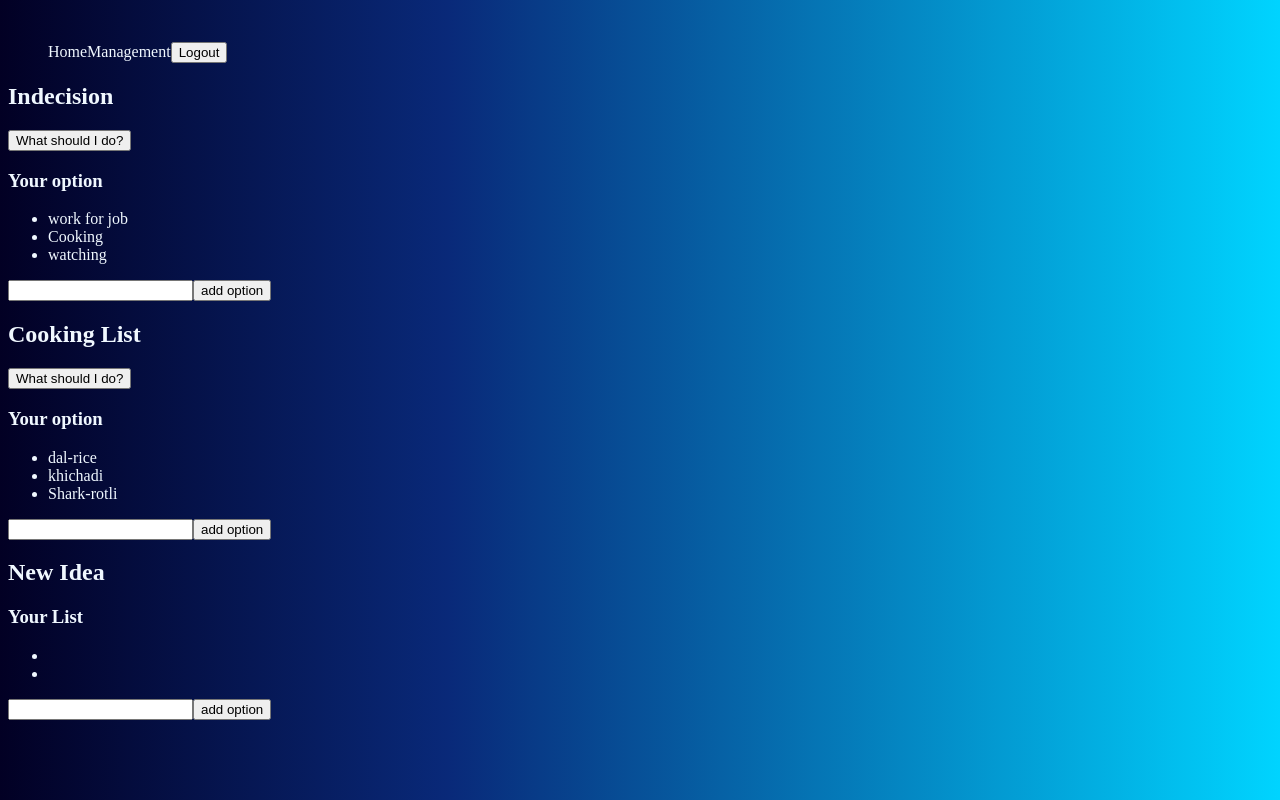
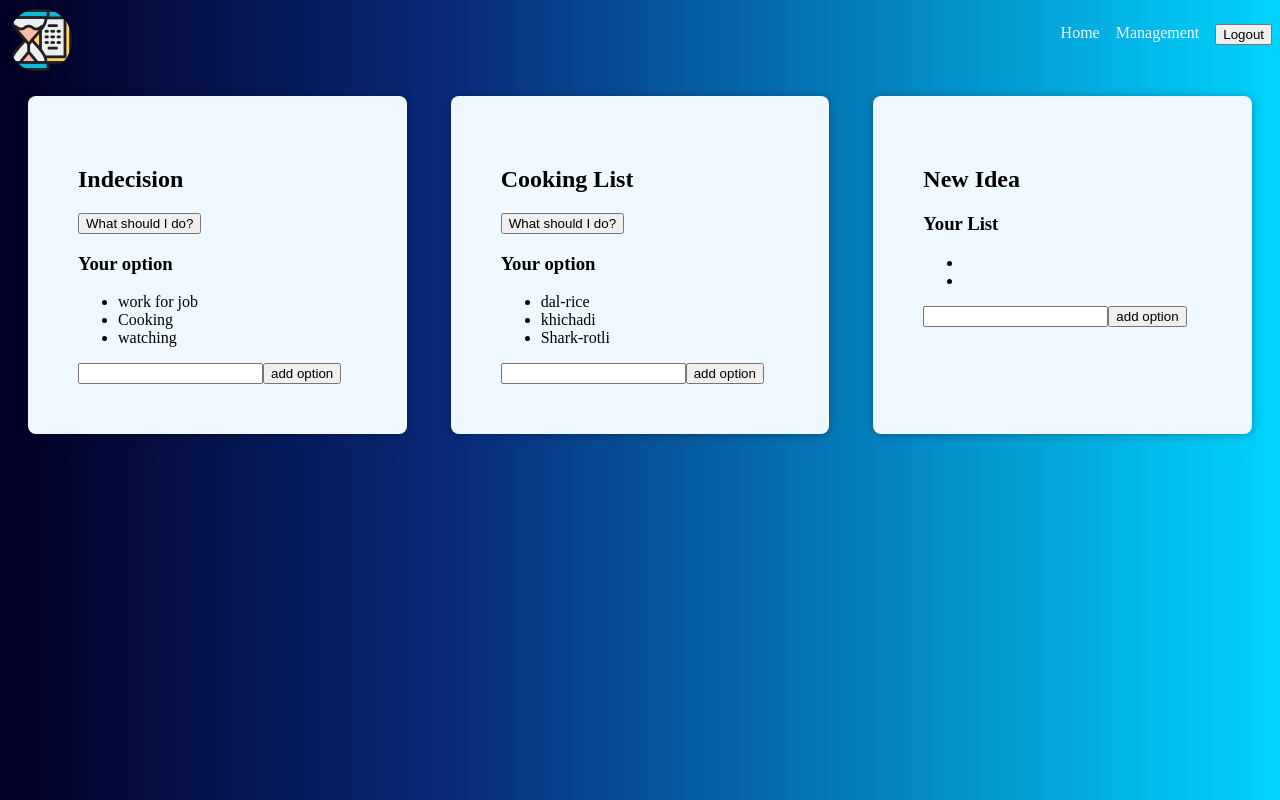
Before and after one commit to Neema93/Explore_Angular, an Angular app in the folder life-manage/: page / in a window 1280 px wide. Built offline with nearby package versions, Linux system fonts and the light colour scheme.

Commit message:
create css for container and article

```diff
--- a/life-manage/src/app/app.component.css
+++ b/life-manage/src/app/app.component.css
@@ -0,0 +1,27 @@
+img{
+    border-radius: 50%;
+    width: 4rem;
+    box-shadow: 0 1px 8px rgba(0, 0, 0, 0.3);
+}
+menu{
+    display: flex;
+    flex-direction: raw;
+    gap: 1rem;
+    float: right;
+}
+.container{
+    display: flex;
+    flex-direction: raw;
+    gap: 0.25rem;
+}
+article{
+    width: 300px;
+    border: 15px solid none;
+    padding: 50px;
+    margin: 20px;
+    background-color: aliceblue;
+    color: black;
+    box-shadow: 0 1px 8px rgba(0, 0, 0, 0.3);
+    border-radius: 0.5rem;
+
+}
--- a/life-manage/src/app/app.component.html
+++ b/life-manage/src/app/app.component.html
@@ -1,6 +1,6 @@
 <main>
     <header>
-        <img />
+        <img src="asserts/time.png" />
         <menu>
             <a>Home</a>
             <a>Management</a>
@@ -8,6 +8,7 @@
         </menu>
 
     </header>
+    <div class="container">
     <article>
         <header>
             <h2>Indecision</h2>
@@ -66,4 +67,5 @@
             <button>add option</button>
         </div>
     </article>
+</div>
 </main>
```
